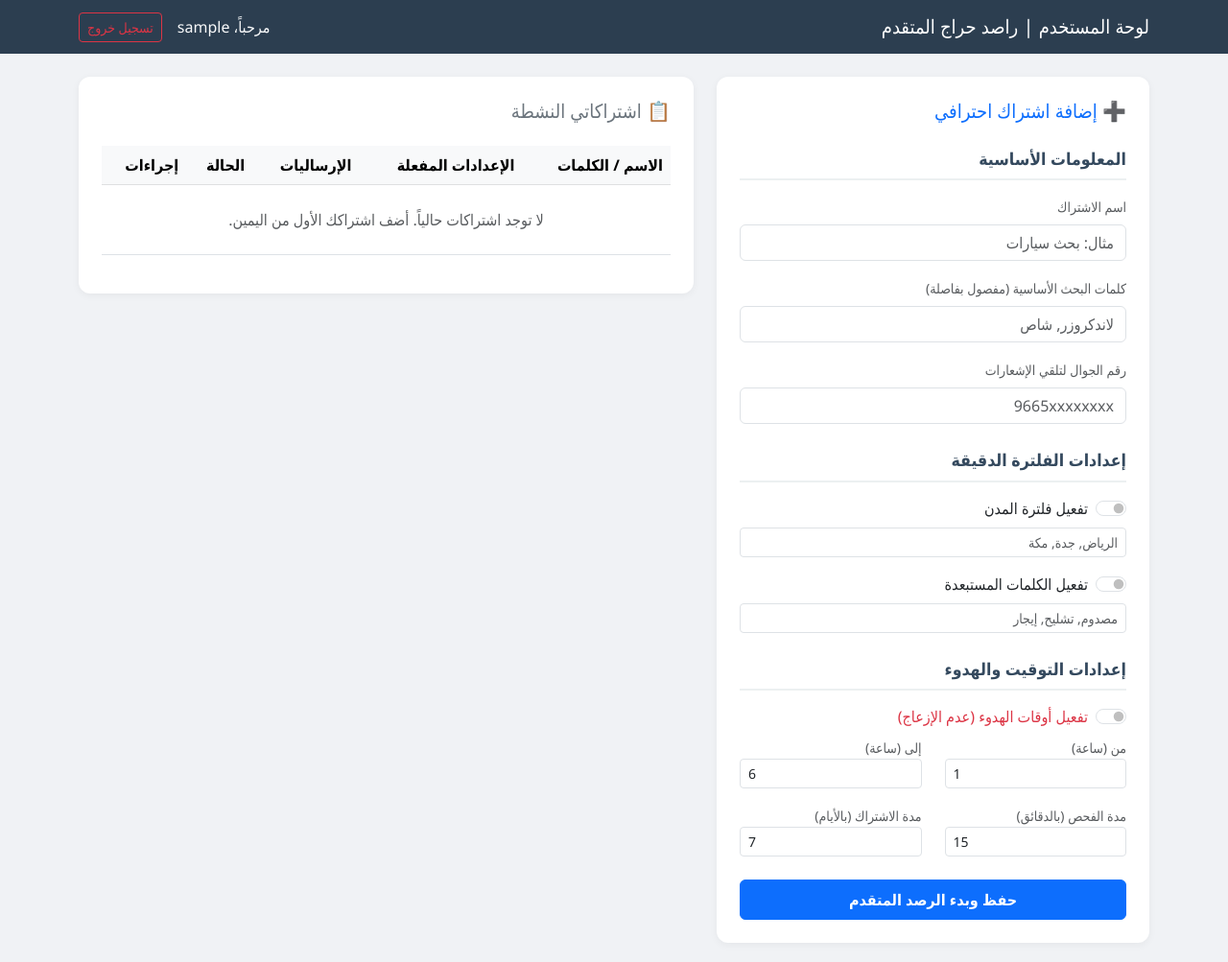
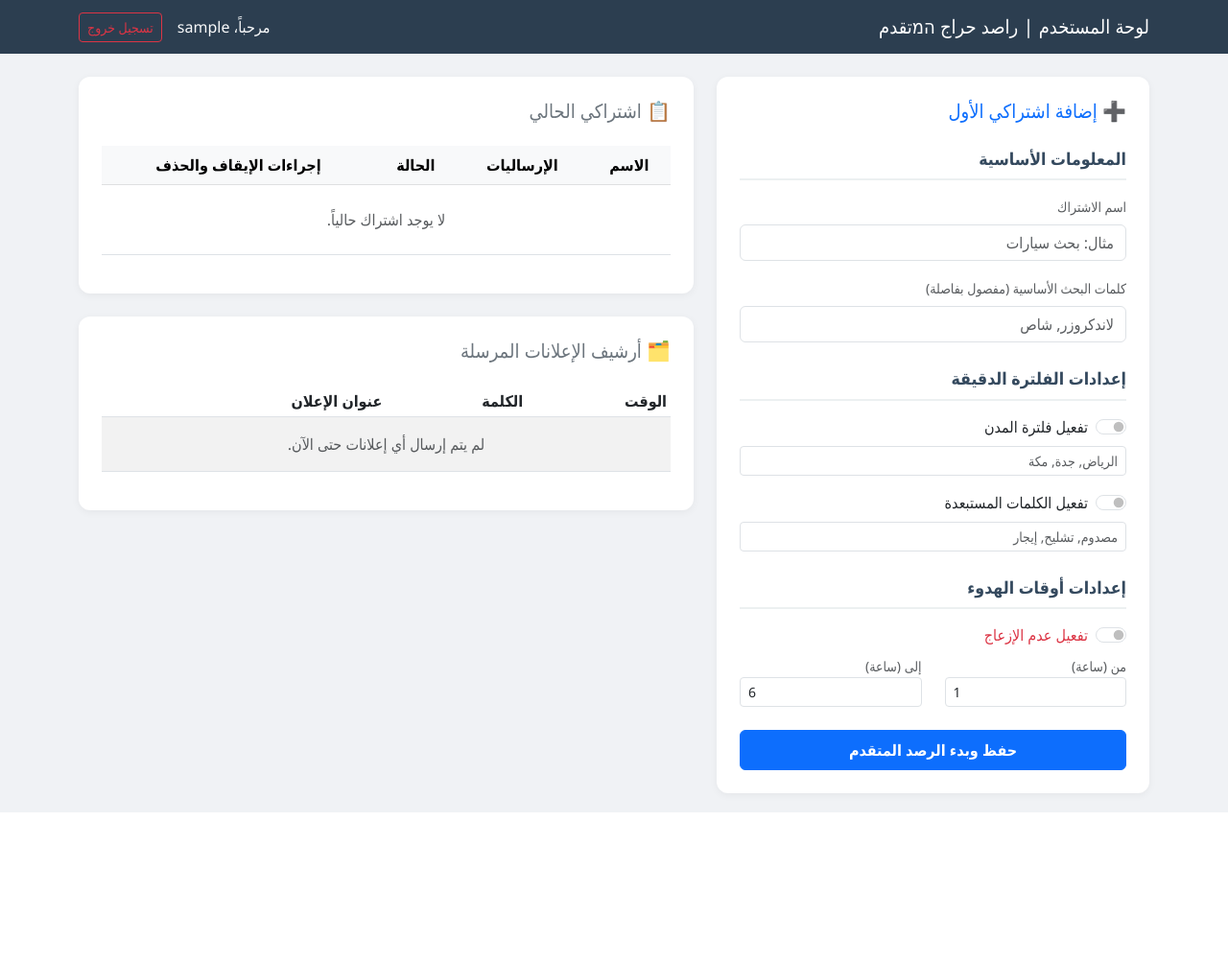
Before and after one commit to turky4500/haraj-saas, a Flask app: page /user_dashboard in a window 1280 px wide. Shown: the whole page at 96% size. After the commit the page ends 847 px from the top, so only its background shows below. Run offline with Flask 3, Linux system fonts and the light colour scheme; the visitor is signed in with stand-in values (Sample User, id 1); data that the repository does not hold is empty.

Commit message:
Update user.html

```diff
--- a/templates/user.html
+++ b/templates/user.html
@@ -10,12 +10,13 @@
         .navbar { background-color: #2c3e50; }
         .card { border-radius: 12px; border: none; box-shadow: 0 2px 8px rgba(0,0,0,0.05); margin-bottom: 20px;}
         .section-title { font-size: 1.1rem; font-weight: bold; color: #34495e; border-bottom: 2px solid #ecf0f1; padding-bottom: 8px; margin-bottom: 15px;}
+        .log-table { max-height: 400px; overflow-y: auto; }
     </style>
 </head>
 <body>
     <nav class="navbar navbar-dark mb-4">
         <div class="container">
-            <a class="navbar-brand" href="#">لوحة المستخدم | راصد حراج المتقدم</a>
+            <a class="navbar-brand" href="#">لوحة المستخدم | راصد حراج המتقدم</a>
             <span class="text-light ms-auto me-3">مرحباً، {{ current_user.username }}</span>
             <a href="/logout" class="btn btn-outline-danger btn-sm">تسجيل خروج</a>
         </div>
@@ -33,109 +34,125 @@
         <div class="row">
             <div class="col-md-5">
                 <div class="card p-4">
-                    <h5 class="mb-4 text-primary">➕ إضافة اشتراك احترافي</h5>
+                    <h5 class="mb-4 {% if sub %}text-success{% else %}text-primary{% endif %}">
+                        {% if sub %}✏️ تعديل اشتراكي الحالي{% else %}➕ إضافة اشتراكي الأول{% endif %}
+                    </h5>
                     <form action="/user_dashboard" method="POST">
                         <div class="section-title">المعلومات الأساسية</div>
                         <div class="mb-3">
                             <label class="form-label text-muted small">اسم الاشتراك</label>
-                            <input type="text" name="name" class="form-control" required placeholder="مثال: بحث سيارات">
-                        </div>
-                        <div class="mb-3">
-                            <label class="form-label text-muted small">كلمات البحث الأساسية (مفصول بفاصلة)</label>
-                            <input type="text" name="keywords" class="form-control" required placeholder="لاندكروزر, شاص">
+                            <input type="text" name="name" class="form-control" required placeholder="مثال: بحث سيارات" value="{{ sub.name if sub else '' }}">
                         </div>
                         <div class="mb-4">
-                            <label class="form-label text-muted small">رقم الجوال لتلقي الإشعارات</label>
-                            <input type="text" name="recipients" class="form-control" required placeholder="9665xxxxxxxx">
+                            <label class="form-label text-muted small">كلمات البحث الأساسية (مفصول بفاصلة)</label>
+                            <input type="text" name="keywords" class="form-control" required placeholder="لاندكروزر, شاص" value="{{ sub.keywords if sub else '' }}">
                         </div>
 
                         <div class="section-title">إعدادات الفلترة الدقيقة</div>
-
                         <div class="form-check form-switch mb-2">
-                            <input class="form-check-input" type="checkbox" name="city_filter_enabled" id="citySwitch">
+                            <input class="form-check-input" type="checkbox" name="city_filter_enabled" id="citySwitch" {% if sub and sub.city_filter_enabled %}checked{% endif %}>
                             <label class="form-check-label" for="citySwitch">تفعيل فلترة المدن</label>
                         </div>
                         <div class="mb-3">
-                            <input type="text" name="cities" class="form-control form-control-sm" placeholder="الرياض, جدة, مكة">
+                            <input type="text" name="cities" class="form-control form-control-sm" placeholder="الرياض, جدة, مكة" value="{{ sub.cities if sub else '' }}">
                         </div>
 
                         <div class="form-check form-switch mb-2">
-                            <input class="form-check-input" type="checkbox" name="exclude_enabled" id="excSwitch">
+                            <input class="form-check-input" type="checkbox" name="exclude_enabled" id="excSwitch" {% if sub and sub.exclude_enabled %}checked{% endif %}>
                             <label class="form-check-label" for="excSwitch">تفعيل الكلمات المستبعدة</label>
                         </div>
                         <div class="mb-4">
-                            <input type="text" name="excluded_words" class="form-control form-control-sm" placeholder="مصدوم, تشليح, إيجار">
+                            <input type="text" name="excluded_words" class="form-control form-control-sm" placeholder="مصدوم, تشليح, إيجار" value="{{ sub.excluded_words if sub else '' }}">
                         </div>
 
-                        <div class="section-title">إعدادات التوقيت والهدوء</div>
-
+                        <div class="section-title">إعدادات أوقات الهدوء</div>
                         <div class="form-check form-switch mb-2">
-                            <input class="form-check-input" type="checkbox" name="quiet_enabled" id="quietSwitch">
-                            <label class="form-check-label text-danger" for="quietSwitch">تفعيل أوقات الهدوء (عدم الإزعاج)</label>
+                            <input class="form-check-input" type="checkbox" name="quiet_enabled" id="quietSwitch" {% if sub and sub.quiet_enabled %}checked{% endif %}>
+                            <label class="form-check-label text-danger" for="quietSwitch">تفعيل عدم الإزعاج</label>
                         </div>
-                        <div class="row mb-3">
+                        <div class="row mb-4">
                             <div class="col-6">
                                 <label class="text-muted small">من (ساعة)</label>
-                                <input type="number" name="q_sh" class="form-control form-control-sm" value="1" min="0" max="23">
+                                <input type="number" name="q_sh" class="form-control form-control-sm" value="{{ sub.quiet_start_hour if sub else 1 }}" min="0" max="23">
                             </div>
                             <div class="col-6">
                                 <label class="text-muted small">إلى (ساعة)</label>
-                                <input type="number" name="q_eh" class="form-control form-control-sm" value="6" min="0" max="23">
+                                <input type="number" name="q_eh" class="form-control form-control-sm" value="{{ sub.quiet_end_hour if sub else 6 }}" min="0" max="23">
                             </div>
                         </div>
 
-                        <div class="row mb-4">
-                            <div class="col-6">
-                                <label class="text-muted small">مدة الفحص (بالدقائق)</label>
-                                <input type="number" name="sleep_minutes" class="form-control form-control-sm" value="15" min="1">
-                            </div>
-                            <div class="col-6">
-                                <label class="text-muted small">مدة الاشتراك (بالأيام)</label>
-                                <input type="number" name="duration_days" class="form-control form-control-sm" value="7" min="1">
-                            </div>
-                        </div>
+                        <input type="hidden" name="duration_days" value="30">
 
-                        <button type="submit" class="btn btn-primary w-100 py-2 fw-bold">حفظ وبدء الرصد المتقدم</button>
+                        <button type="submit" class="btn {% if sub %}btn-success{% else %}btn-primary{% endif %} w-100 py-2 fw-bold">
+                            {% if sub %}💾 حفظ التعديلات{% else %}حفظ وبدء الرصد المتقدم{% endif %}
+                        </button>
                     </form>
                 </div>
             </div>
 
             <div class="col-md-7">
-                <div class="card p-4">
-                    <h5 class="mb-4 text-secondary">📋 اشتراكاتي النشطة</h5>
+                <div class="card p-4 mb-4">
+                    <h5 class="mb-4 text-secondary">📋 اشتراكي الحالي</h5>
                     <div class="table-responsive">
-                        <table class="table table-hover align-middle">
+                        <table class="table table-hover align-middle text-center">
                             <thead class="table-light">
                                 <tr>
-                                    <th>الاسم / الكلمات</th>
-                                    <th>الإعدادات المفعلة</th>
+                                    <th>الاسم</th>
                                     <th>الإرساليات</th>
                                     <th>الحالة</th>
-                                    <th>إجراءات</th>
+                                    <th>إجراءات الإيقاف والحذف</th>
                                 </tr>
                             </thead>
                             <tbody>
-                                {% for sub in subs %}
+                                {% if sub %}
                                 <tr>
+                                    <td><strong>{{ sub.name }}</strong></td>
+                                    <td><span class="badge bg-secondary">{{ sub.sent_count }}</span></td>
                                     <td>
-                                        <strong>{{ sub.name }}</strong><br>
-                                        <small class="text-muted">{{ sub.keywords }}</small>
+                                        {% if sub.status == 'active' %}
+                                            <span class="badge bg-success">نشط 🟢</span>
+                                        {% else %}
+                                            <span class="badge bg-warning text-dark">موقوف ⏸</span>
+                                        {% endif %}
                                     </td>
                                     <td>
-                                        {% if sub.city_filter_enabled %}<span class="badge bg-info text-dark">مدن</span>{% endif %}
-                                        {% if sub.exclude_enabled %}<span class="badge bg-warning text-dark">استبعاد</span>{% endif %}
-                                        {% if sub.quiet_enabled %}<span class="badge bg-dark">هدوء</span>{% endif %}
-                                        <br><small class="text-muted">كل {{ sub.sleep_minutes }} د</small>
-                                    </td>
-                                    <td class="text-center"><span class="badge bg-secondary">{{ sub.sent_count }}</span></td>
-                                    <td><span class="badge bg-success">نشط 🟢</span></td>
-                                    <td>
+                                        <a href="/toggle_sub/{{ sub.id }}" class="btn btn-sm {% if sub.status == 'active' %}btn-warning{% else %}btn-success{% endif %}">
+                                            {% if sub.status == 'active' %}إيقاف مؤقت ⏸{% else %}استئناف ▶️{% endif %}
+                                        </a>
                                         <a href="/delete_sub/{{ sub.id }}" class="btn btn-sm btn-outline-danger" onclick="return confirm('هل أنت متأكد من حذف الاشتراك؟')">حذف</a>
                                     </td>
                                 </tr>
                                 {% else %}
                                 <tr>
-                                    <td colspan="5" class="text-center text-muted py-4">لا توجد اشتراكات حالياً. أضف اشتراكك الأول من اليمين.</td>
+                                    <td colspan="4" class="text-center text-muted py-4">لا يوجد اشتراك حالياً.</td>
+                                </tr>
+                                {% endif %}
+                            </tbody>
+                        </table>
+                    </div>
+                </div>
+
+                <div class="card p-4 log-table">
+                    <h5 class="mb-4 text-secondary">🗂️ أرشيف الإعلانات المرسلة</h5>
+                    <div class="table-responsive">
+                        <table class="table table-sm table-striped align-middle">
+                            <thead>
+                                <tr>
+                                    <th>الوقت</th>
+                                    <th>الكلمة</th>
+                                    <th>عنوان الإعلان</th>
+                                </tr>
+                            </thead>
+                            <tbody>
+                                {% for log in logs %}
+                                <tr>
+                                    <td class="text-muted small" dir="ltr">{{ log.timestamp.strftime('%Y-%m-%d %H:%M') }}</td>
+                                    <td><span class="badge bg-info text-dark">{{ log.keyword_matched }}</span></td>
+                                    <td><a href="{{ log.url }}" target="_blank" class="text-decoration-none">{{ log.title[:40] }}...</a></td>
+                                </tr>
+                                {% else %}
+                                <tr>
+                                    <td colspan="3" class="text-center text-muted py-3">لم يتم إرسال أي إعلانات حتى الآن.</td>
                                 </tr>
                                 {% endfor %}
                             </tbody>
```
